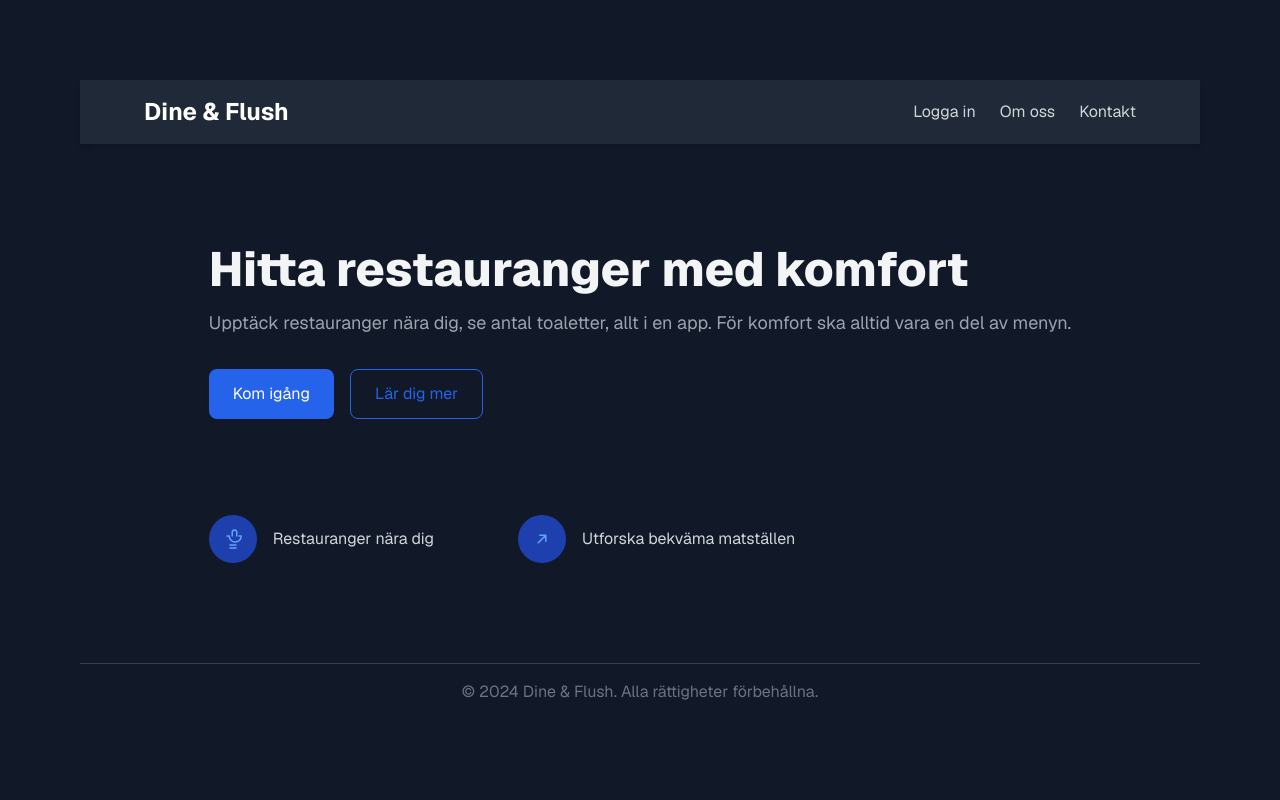
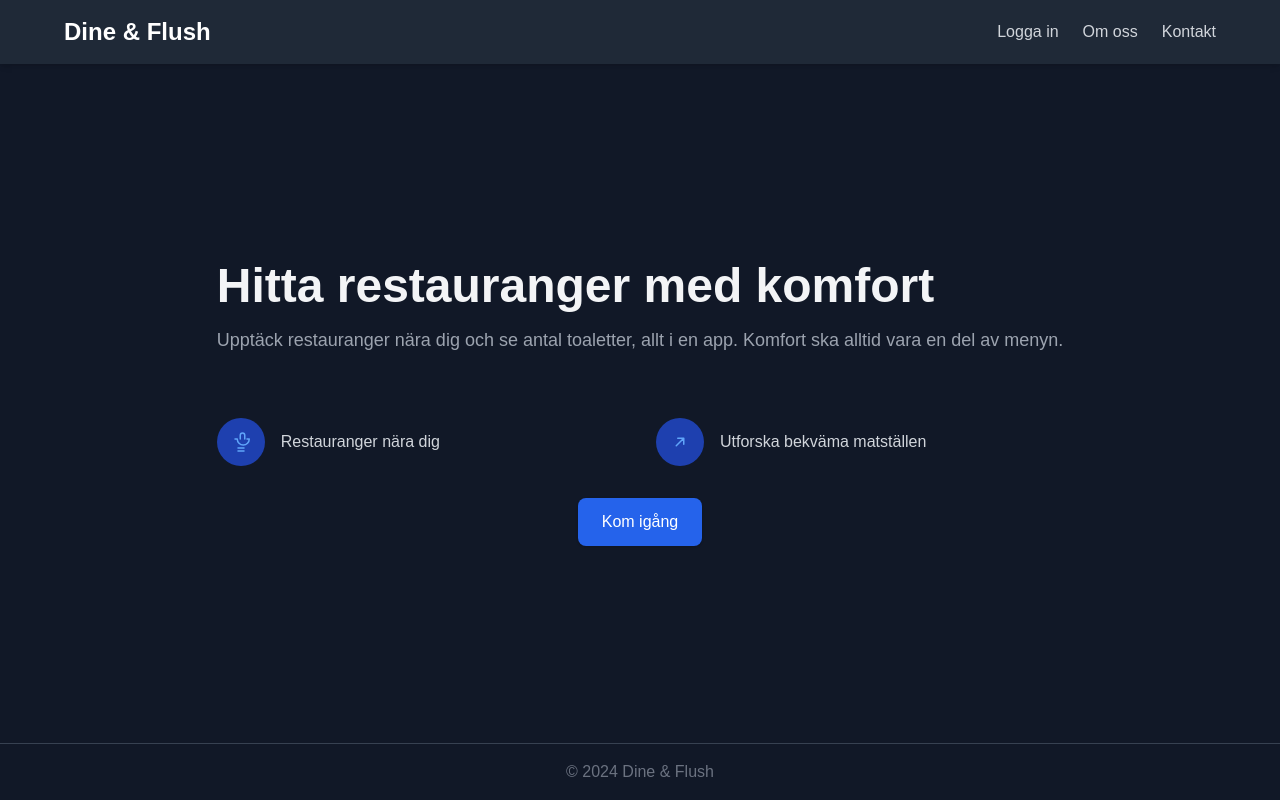
Before and after one commit to Tove-Larsson/Examensarbete-Frontend, a Next.js app: page / in a window 1280 px wide. Built offline with nearby package versions, Linux system fonts and the light colour scheme.

Commit message:
Create Footer and Navbar component, update homepage

```diff
--- /dev/null
+++ b/app/_components/Footer.tsx
@@ -0,0 +1,11 @@
+const Footer = () => {
+  return (
+    <footer className="w-full text-center py-4 text-gray-500 border-t border-gray-700">
+      <p>
+        &copy; {new Date().getFullYear()} Dine & Flush
+      </p>
+    </footer>
+  );
+};
+
+export default Footer;
--- /dev/null
+++ b/app/_components/Navbar.tsx
@@ -0,0 +1,29 @@
+interface NavLink {
+  label: string;
+  href: string;
+}
+
+interface NavbarProps {
+  links: NavLink[];
+}
+
+const Navbar = ({ links }: NavbarProps) => {
+  return (
+    <header className="w-full flex justify-between items-center py-4 px-8 sm:px-16 bg-gray-800 shadow-md">
+      <h1 className="text-2xl font-bold text-white">Dine & Flush</h1>
+      <nav className="flex gap-6">
+        {links.map((link, index) => (
+          <a
+            key={index}
+            href={link.href}
+            className="text-gray-300 hover:text-blue-400"
+          >
+            {link.label}
+          </a>
+        ))}
+      </nav>
+    </header>
+  );
+};
+
+export default Navbar;
--- a/app/page.tsx
+++ b/app/page.tsx
@@ -1,34 +1,41 @@
+"use client"
+
+import { useRouter } from "next/navigation";
+import Footer from "./_components/Footer";
+import Navbar from "./_components/Navbar";
+
 export default function Home() {
+
+  const router = useRouter();
+
+  const handleButtonClick = () => {
+    router.push('/restaurants')
+  };
+
+  const navLinks = [
+    { label: "Logga in", href: "/sign-in" },
+    { label: "Om oss", href: "/about" },
+    { label: "Kontakt", href: "/contact" },
+  ];
+
   return (
-    <div className="grid grid-rows-[auto_1fr_auto] items-center justify-items-center min-h-screen p-8 pb-20 gap-16 sm:p-20 font-[family-name:var(--font-geist-sans)] bg-gray-900 text-gray-200">
-      <header className="w-full flex justify-between items-center py-4 px-8 sm:px-16 bg-gray-800 shadow-md">
-        <h1 className="text-2xl font-bold text-white">Dine & Flush</h1>
-        <nav className="flex gap-6">
-          <a href="#features" className="text-gray-300 hover:text-blue-400">Logga in</a>
-          <a href="#about" className="text-gray-300 hover:text-blue-400">Om oss</a>
-          <a href="#contact" className="text-gray-300 hover:text-blue-400">Kontakt</a>
-        </nav>
-      </header>
-
-      <main className="flex flex-col gap-8 row-start-2 items-center sm:items-start">
-        <section className="text-center sm:text-left max-w-4xl">
+    <div className="min-h-screen flex flex-col bg-gray-900 text-gray-200">
+      <Navbar links={navLinks} />
+        <main className="flex-1 flex justify-center items-center p-8 pb-20 sm:p-20">
+        <div className="text-center sm:text-left max-w-4xl">
+          <section>
             <h2 className="text-4xl sm:text-5xl font-extrabold text-gray-100">
               Hitta restauranger med komfort
             </h2>
             <p className="text-lg text-gray-400 mt-4">
-          Upptäck restauranger nära dig, se antal toaletter, allt i en app. För komfort ska alltid vara en del av menyn.
+              Upptäck restauranger nära dig och se antal toaletter, allt i en
+              app. Komfort ska alltid vara en del av menyn.
             </p>
-          <div className="flex gap-4 mt-8">
-            <button className="px-6 py-3 bg-blue-600 text-white rounded-lg shadow hover:bg-blue-700">
-             Kom igång
-            </button>
-            <button className="px-6 py-3 border border-blue-600 text-blue-600 rounded-lg hover:bg-blue-900">
-              Lär dig mer
-            </button>
-          </div>
           </section>
-
-        <section id="features" className="grid grid-cols-1 sm:grid-cols-2 gap-8 max-w-4xl mt-16">
+          <section
+            id="features"
+            className="grid grid-cols-1 sm:grid-cols-2 gap-8 max-w-4xl mt-16"
+          >
             <div className="flex items-center gap-4">
               <div className="w-12 h-12 bg-blue-800 rounded-full flex justify-center items-center text-blue-400">
                 <svg
@@ -68,10 +75,14 @@ export default function Home() {
               <p className="text-gray-300">Utforska bekväma matställen</p>
             </div>
           </section>
+          <div className="flex justify-center gap-4 mt-8">
+            <button onClick={handleButtonClick} className="px-6 py-3 bg-blue-600 text-white rounded-lg shadow hover:bg-blue-700">
+              Kom igång
+            </button>
+          </div>
+        </div>
       </main>
-      <footer className="w-full text-center py-4 text-gray-500 border-t border-gray-700">
-        <p>&copy; {new Date().getFullYear()} Dine & Flush. Alla rättigheter förbehållna.</p>
-      </footer>
+      <Footer />
     </div>
   );
-}
+};
```
Lines whose indentation alone changed are shown as unchanged.
